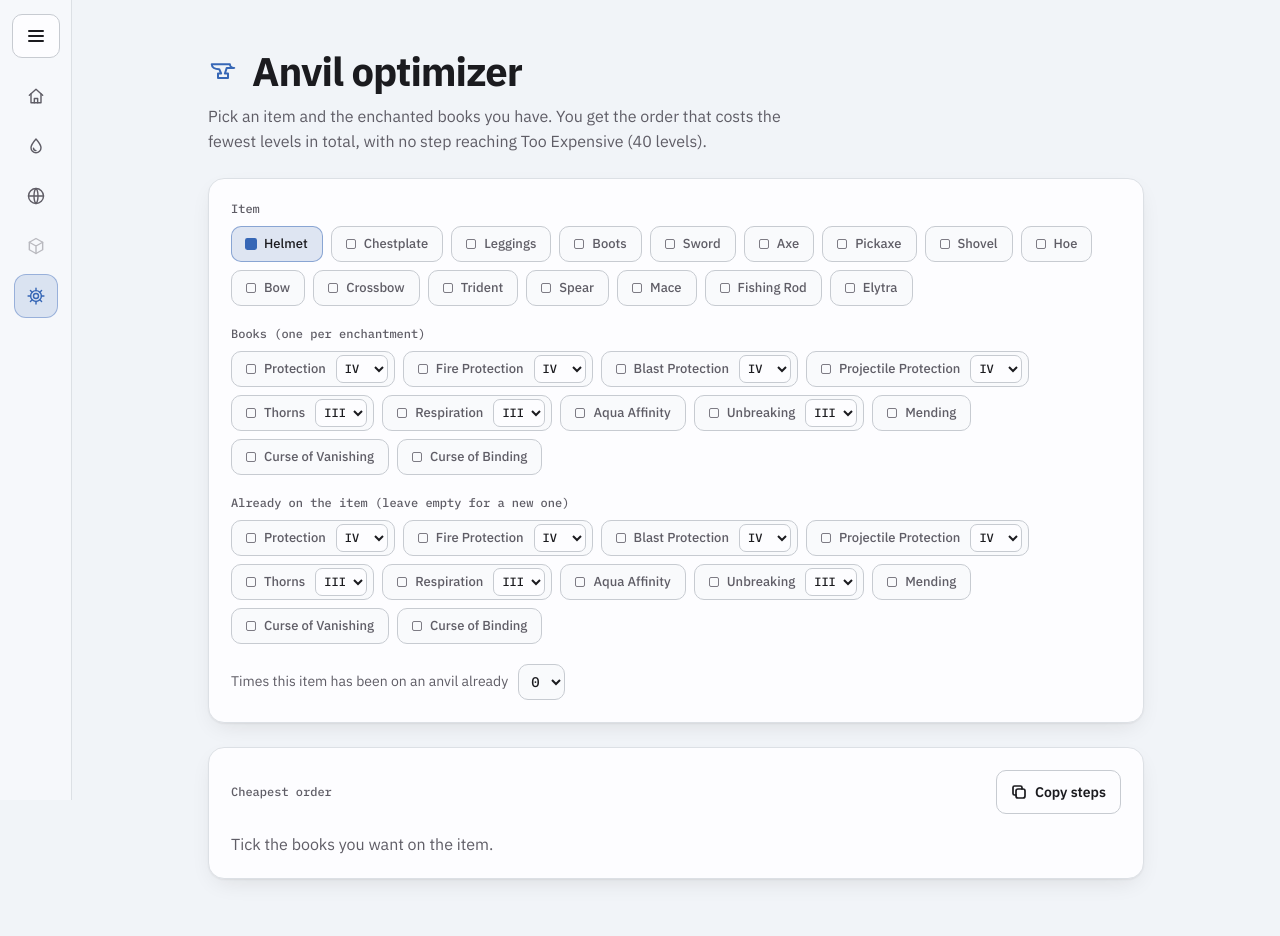
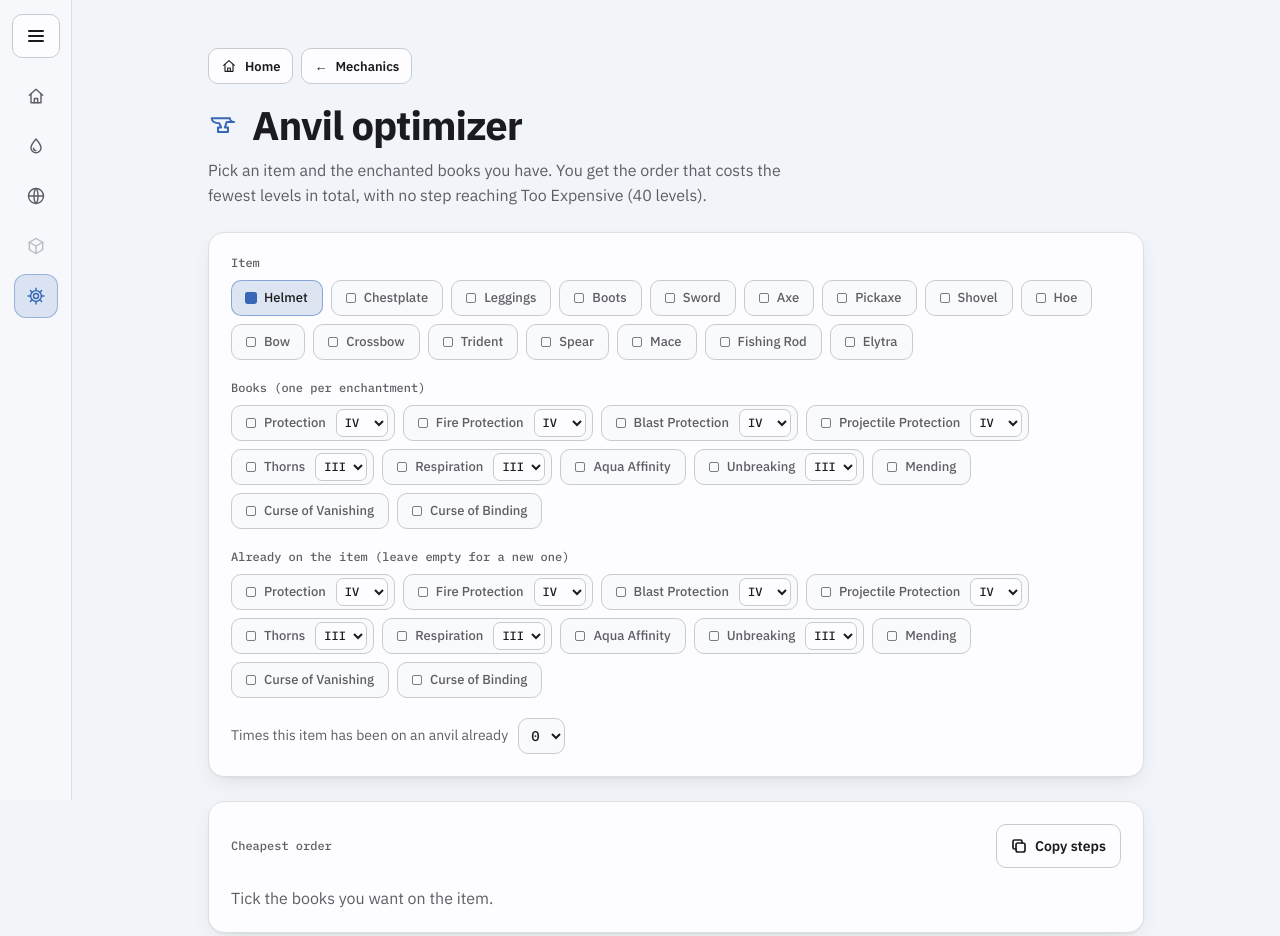
Before and after one commit to Ar2k2/r00ks, a plain HTML site: page site/anvil/index.html in a window 1280 px wide. Drawn offline with Linux system fonts and the light colour scheme.

Commit message:
Add Home and category buttons above tool page titles
Co-Authored-By: Claude Opus 5.5 <noreply@anthropic.com>

```diff
--- a/site/shared/shell.css
+++ b/site/shared/shell.css
@@ -91,6 +91,10 @@ svg.ic {
 /* Tool page header and panels. */
 .head h1 { display: flex; align-items: center; gap: 14px; font-size: clamp(30px, 4vw, 40px); font-weight: 700; letter-spacing: -.025em; }
 .head h1 svg.ic { width: 30px; height: 30px; stroke-width: 1.6; color: var(--accent); }
+.crumbs { display: flex; flex-wrap: wrap; gap: 8px; margin-bottom: 18px; }
+.crumbs .btn { grid-auto-flow: column; gap: 8px; height: 36px; padding: 0 12px; font-size: 13px; }
+.crumbs svg.ic { width: 16px; height: 16px; }
+.crumbs .btn:hover .arr { transform: translateX(-3px); }
 .head p { margin: 10px 0 0; color: var(--muted); max-width: 60ch; }
 .panel {
   margin-top: 24px; padding: 22px; border-radius: 16px;
--- a/site/shared/shell.js
+++ b/site/shared/shell.js
@@ -142,6 +142,10 @@
 
   // Tool pages: the tool's icon leads the page title.
   document.querySelector('.head h1')?.insertAdjacentHTML('afterbegin', icon(active));
+  // Breadcrumb above the title: the way back home (and to the hub) without the rail.
+  const cat = cats.find(c => c.id === railId(active));
+  if (active !== 'home') document.querySelector('.head')?.insertAdjacentHTML('afterbegin',
+    `<nav class="crumbs" aria-label="Breadcrumb"><a class="btn" href="${root}">${icon('home')}Home</a>${cat && cat.id !== active ? `<a class="btn" href="${root}${cat.path}"><span class="arr">←</span>${cat.name}</a>` : ''}</nav>`);
 
   const setOpen = open => {
     if (open === !drawer.inert) return;
```
